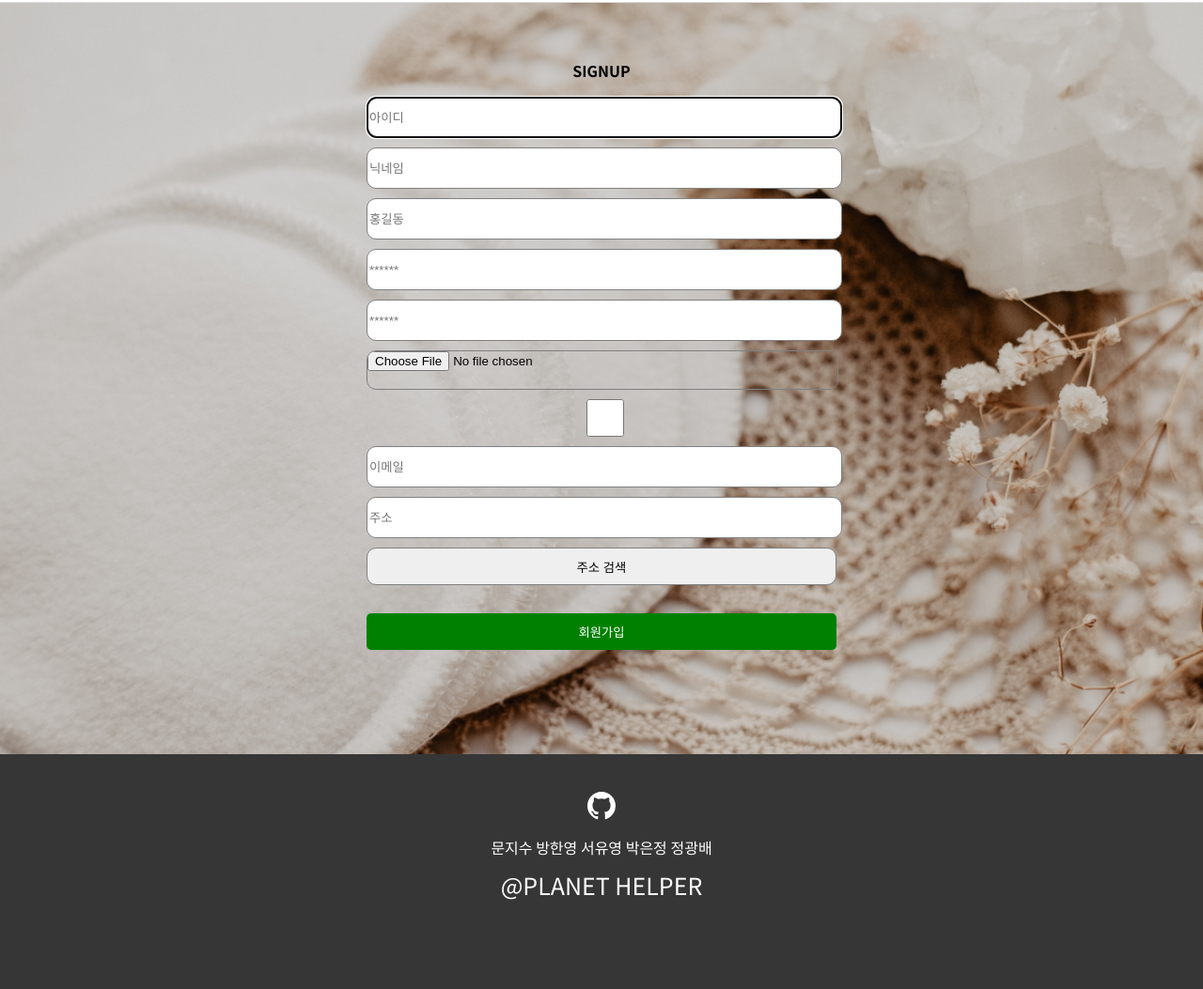
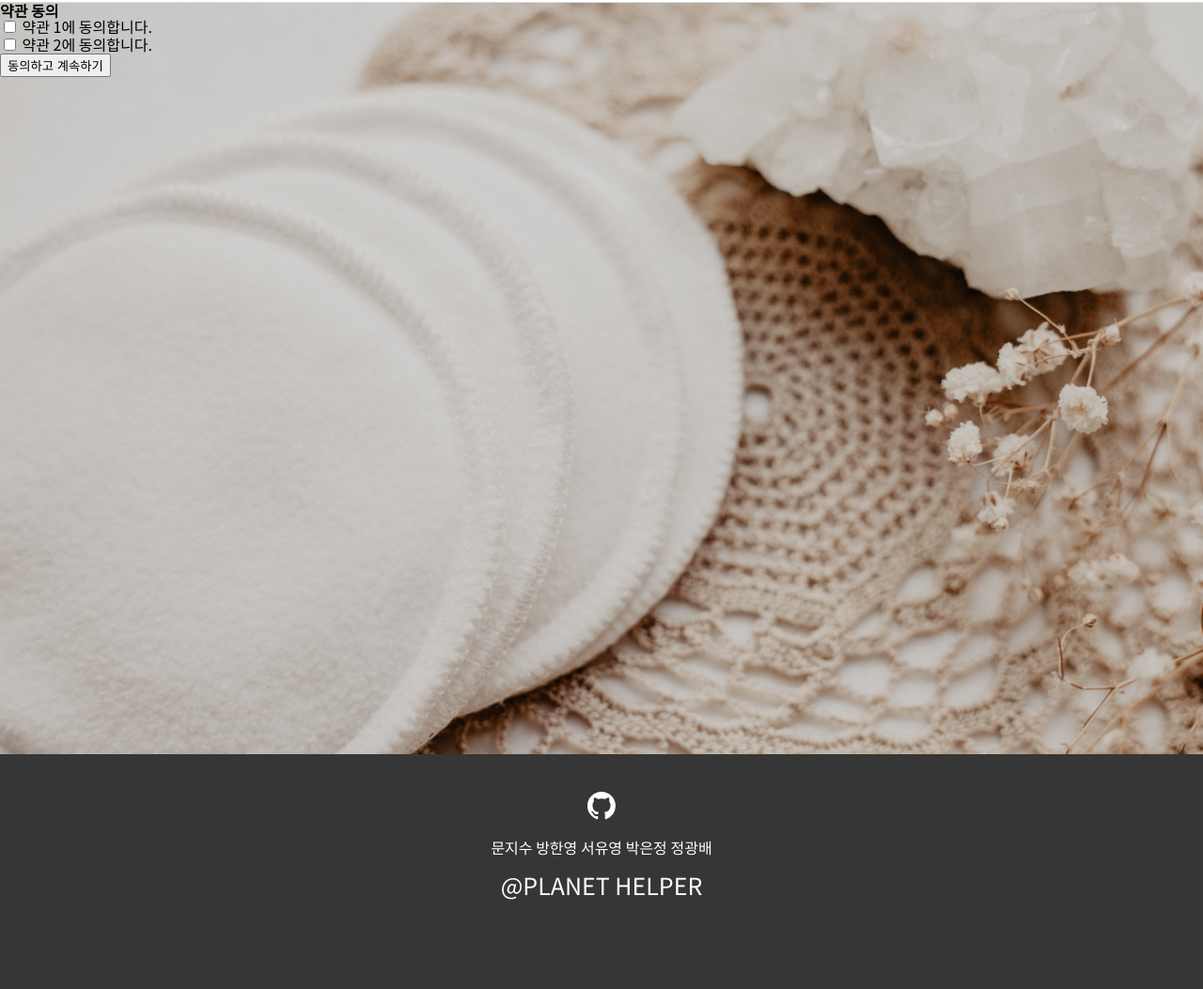
Before and after one commit to JiSuMun/zigoohang, a Django app: page /accounts/signup/ in a window 1280 px wide. Shown: the part 68-1121 px from the top of the page at 94% size. Run offline with Django 3.2, Linux system fonts and the light colour scheme; some libraries are stand-ins or nearby versions.

Commit message:
update accounts/signup

```diff
--- a/accounts/templates/accounts/activate_email.html
+++ b/accounts/templates/accounts/activate_email.html
@@ -1,7 +1,7 @@
 {% autoescape off %}
 안녕하세요, {{ user.username }}님!
-다음 링크를 클릭하여 회원가입을 완료해주세요:
-<a href="http://{{ domain }}{% url 'accounts:activate' uidb64=uidb64 token=token %}">
+<a href="http://{{ domain }}{% url 'accounts:activate' uidb64=uidb64 token=token %}">링크를 클릭하여 회원가입을 완료해주세요</a>
+
 {% endautoescape %}
 
 {{ messages }}
--- a/accounts/templates/accounts/find_user_id.html
+++ b/accounts/templates/accounts/find_user_id.html
@@ -3,7 +3,7 @@
 
 {% if messages %}
 {% for message in messages %}
-  <div{% if message.tags %} class="bg-{{message.tags}}"{% endif %}>{{ message }}</div>
+  <div>{% if message.tags %} class="bg-{{message.tags}}"{% endif %}>{{ message }}</div>
 {% endfor %}
 {% endif %}
 
--- a/accounts/templates/accounts/signup.html
+++ b/accounts/templates/accounts/signup.html
@@ -1,35 +1,153 @@
 {% extends 'base.html' %}
 {% load static %}
 
-{% block title %}
-  SignUp
-{% endblock title %}
+{% block title %}SignUp{% endblock title %}
 
 {% block head %}
 <link rel="stylesheet" href="{% static 'css/accounts/account.css' %}">
+<script src="https://cdn.jsdelivr.net/npm/axios/dist/axios.min.js"></script>
 {% endblock head %}
 
 {% block content %}
+<div id="step-1" class="signup-wrapper">
+  <div class="agreement-page">
+    <h2>약관 동의</h2>
+    <form id="agreement-form" action="{% url 'accounts:signup' %}" method="POST">
+      {% csrf_token %}
+      <input type="hidden" name="agreement-csrfmiddlewaretoken" value="{{ csrf_token }}">
+      <label for="agreement1">
+        <input type="checkbox" id="agreement1" name="agreement1" required>
+        약관 1에 동의합니다.
+      </label>
+      <br>
+      <label for="agreement2">
+        <input type="checkbox" id="agreement2" name="agreement2" required>
+        약관 2에 동의합니다.
+      </label>
+      <br>
+      <button type="submit">동의하고 계속하기</button>
+    </form>
+  </div>
+  {% comment %} {% include 'accounts/agreement.html' %} {% endcomment %}
+</div>
 
-<div class="signup-wrapper">
+<div id="step-2" class="signup-wrapper" style="display: none;">
   <div class="signup-page">
     <div class="signup-page-title">
       <h1>SIGNUP</h1>
     </div>
-    <form class="signup-page-form" action="{% url 'accounts:signup' %}" method="POST" enctype="multipart/form-data">
+    <form id="signup-form" class="signup-page-form" action="{% url 'accounts:signup' %}" method="POST" enctype="multipart/form-data">
       {% csrf_token %}
+      <input type="hidden" name="signup-csrfmiddlewaretoken" value="{{ csrf_token }}">
       {% for field in form %}
-          {{ field }}
+        {{ field }}
       {% endfor %}
       <input class="form-address" type="text" id="address" placeholder="주소" name="address">
-      <input class="address--btn" type="button" onclick="search_address()" value="주소 검색" >
+      <input class="address--btn" type="button" onclick="search_address()" value="주소 검색">
       <button type="submit">회원가입</button>
     </form>
+  </div>
+</div>
+
+<div id="step-3" style="display: none;">
+  <div class="wait-wrapper">
+    <div class="wait-page">
+      <h2>이메일을 확인해주세요.</h2>
+      <h2>이메일에 있는 링크를 클릭하여 계정을 활성화하세요.</h2>
+    </div>
+  </div>
 </div>
 
 {% endblock content %}
 
 {% block script %}
+<script src="https://code.jquery.com/jquery-3.6.0.min.js"></script>
 <script src="//t1.daumcdn.net/mapjsapi/bundle/postcode/prod/postcode.v2.js"></script>
-<script src="{% static '/js/accounts_address.js' %}" type="text/javascript"></script>
+<script src="{% static 'js/accounts_address.js' %}" type="text/javascript"></script>
+<script>
+  document.addEventListener("DOMContentLoaded", function () {
+    const agreementForm = document.getElementById("agreement-form");
+    const signupForm = document.getElementById("signup-form");
+    const step1 = document.getElementById("step-1");
+    const step2 = document.getElementById("step-2");
+    const step3 = document.getElementById("step-3");
+
+    agreementForm.addEventListener("submit", function (event) {
+      event.preventDefault();
+
+      if (this.checkValidity()) {
+        step1.style.display = "none";
+        step2.style.display = "block";
+      }
+    });
+
+    signupForm.addEventListener("submit", function (event) {
+      event.preventDefault();
+      let formValid = true;
+      const addressInput = document.getElementById("address");
+      const signupCsrfToken = document.getElementsByName("signup-csrfmiddlewaretoken")[0].value;
+
+      if (!addressInput.value) {
+        formValid = false;
+      }
+
+      if (formValid) {
+        let formData = new FormData(signupForm);
+
+        axios.defaults.headers.common['X-CSRFToken'] = signupCsrfToken;
+
+        axios
+          .post(signupForm.action, formData)
+          .then((response) => {
+            const data = response.data;
+            if (data.status === "success") {
+              step2.style.display = "none";
+              step3.style.display = "block";
+            } else {
+              alert(data.msg);
+            }
+          })
+          .catch((error) => {
+            console.error(error);
+          });
+      }
+    });
+
+  });
+</script>
+
 {% endblock script %}
+{% comment %} <script>
+  document.addEventListener("DOMContentLoaded", function () {
+    const agreementForm = document.getElementById("agreement-form");
+    const signupForm = document.getElementById("signup-form");
+    const step1 = document.getElementById("step-1");
+    const step2 = document.getElementById("step-2");
+    const step3 = document.getElementById("step-3");
+
+    agreementForm.addEventListener("submit", function (event) {
+      event.preventDefault();
+
+      if (this.checkValidity()) {
+        step1.style.display = "none";
+        step2.style.display = "block";
+      }
+    });
+
+    signupForm.addEventListener("submit", function (event) {
+      event.preventDefault();
+      let formValid = true;
+      const addressInput = document.getElementById("address");
+
+      if (!addressInput.value) {
+        formValid = false;
+      }
+
+      if (formValid) {
+        step2.style.display = "none";
+        step3.style.display = "block";
+        this.submit();
+      }
+    });
+  });
+</script> {% endcomment %}
--- a/accounts/templates/accounts/wait_for_email.html
+++ b/accounts/templates/accounts/wait_for_email.html
@@ -1,4 +1,3 @@
-{% extends 'base.html' %}
 {% load static %}
 
 {% block head %}
--- a/accounts/urls.py
+++ b/accounts/urls.py
@@ -1,7 +1,7 @@
 from django.urls import path, include
 from . import views
 from django.contrib.auth.views import LoginView
-from .views import signup, activate
+from .views import SignupView, activate
 
 
 
@@ -9,12 +9,12 @@ app_name = "accounts"
 urlpatterns = [
     path('login/', LoginView.as_view(template_name='accounts/login.html'), name='login'),
     path("logout/", views.logout, name="logout"),
-    path("signup/", views.signup, name="signup"),
+    path('signup/', SignupView.as_view(), name='signup'),
     path("update/", views.update, name="update"),
     path('delete/', views.delete, name='delete'),
     path("password/", views.change_password, name="change_password"),
     path("profile/<str:username>/", views.profile, name="profile"),
-    path('agreement/', views.AgreementView.as_view(), name='agreement'),
+    # path('agreement/', views.AgreementView.as_view(), name='agreement'),
     # 이메일 인증
     path('activate/<str:uidb64>/<str:token>/', activate, name='activate'),
     # path('<int:user_pk>/follow/', views.follow, name='follow'),
--- a/accounts/views.py
+++ b/accounts/views.py
@@ -1,7 +1,6 @@
 from django.shortcuts import render,redirect
 from django.contrib.auth.forms import AuthenticationForm
-from django.contrib.auth import login as auth_login
-from django.contrib.auth import logout as auth_logout
+from django.contrib.auth import login as auth_login, logout as auth_logout
 from django.contrib.auth.decorators import login_required
 from .forms import CustomAutentication, CustomUserCreationForm, CustomUserChangeForm, CustomPasswordChangeForm
 from django.contrib.auth import get_user_model
@@ -13,7 +12,7 @@ from django.utils.encoding import force_bytes, force_text
 from django.core.mail import EmailMessage
 from django.contrib.sites.shortcuts import get_current_site
 from django.contrib.auth.tokens import default_token_generator
-from django.http import HttpResponse
+from django.http import HttpResponse, JsonResponse
 from django.contrib import messages
 from django.contrib.auth.decorators import user_passes_test
 from posts.models import Post
@@ -25,8 +24,7 @@ from django.urls import reverse
 from django.conf import settings
 from django.template.loader import render_to_string
 from .forms import FindUserIDForm, PasswordResetRequestForm
-from django.utils.encoding import force_bytes
-from django.utils.encoding import force_str
+from django.utils.encoding import force_bytes, force_str
 from django.utils.http import urlsafe_base64_decode
 from django.contrib.auth.forms import SetPasswordForm
 from django.views.generic import View
@@ -56,58 +54,103 @@ def logout(request):
     return redirect('main')
 
 
-class AgreementView(View):
-    def get(self, request, *args, **kwargs):
-        request.session['agreement'] = False
-        return render(request, 'accounts/agreement.html')
+# class AgreementView(View):
+#     def get(self, request, *args, **kwargs):
+#         request.session['agreement'] = False
+#         return render(request, 'accounts/agreement.html')
 
-    def post(self, request, *args, **kwarg):
-        if request.POST.get('agreement1', False) and request.POST.get('agreement2', False):
-            request.session['agreement'] = True
+#     def post(self, request, *args, **kwarg):
+#         if request.POST.get('agreement1', False) and request.POST.get('agreement2', False):
+#             request.session['agreement'] = True
 
-            if request.POST.get('csregister') == 'csregister':
-                return redirect('accounts:signup')
-            else:
-                return redirect('accounts:signup')
-        else:
-            messages.info(request, "약관에 모두 동의해주세요.")
-            return render(request, 'accounts/agreement.html')
+#             if request.POST.get('csregister') == 'csregister':
+#                 return redirect('accounts:signup')
+#             else:
+#                 return redirect('accounts:signup')
+#         else:
+#             messages.info(request, "약관에 모두 동의해주세요.")
+#             return render(request, 'accounts/agreement.html')
 
 
-def signup(request):
-    if request.user.is_authenticated:
-        return redirect('main')
+# def signup(request):
+#     if request.user.is_authenticated:
+#         return redirect('main')
 
-    form = CustomUserCreationForm()
-    if request.method == 'POST':
+#     form = CustomUserCreationForm()
+#     if request.method == 'POST':
+#         form = CustomUserCreationForm(request.POST, request.FILES)
+#         if form.is_valid():
+#             user = form.save(commit=False)
+#             user.address = request.POST.get('address')
+#             user.is_active = False  # 이메일 인증 전까지 비활성화
+#             user.save()
+
+#             # 이메일 인증 메시지 작성
+#             domain = request.get_host()
+#             mail_subject = '계정 활성화'
+#             message = render_to_string('accounts/activate_email.html', {
+#             'user': user,
+#             'domain': domain,
+#             'uidb64': urlsafe_base64_encode(force_bytes(user.pk)),
+#             'token': default_token_generator.make_token(user),
+#         })
+
+#             # 이메일 발송
+#             to_email = form.cleaned_data.get('email')
+#             email = EmailMessage(mail_subject, message, to=[to_email])
+#             email.send()
+
+#             return render(request, 'accounts/wait_for_email.html')
+
+#     context = {
+#         'form': form,
+#     }
+#     return render(request, 'accounts/signup.html', context)
+
+
+
+class SignupView(View):
+    def get(self, request, *args, **kwargs):
+        if request.user.is_authenticated:
+            return redirect('main')
+
+        form = CustomUserCreationForm()
+        context = {
+            'form': form,
+        }
+        return render(request, 'accounts/signup.html', context)
+
+    def post(self, request, *args, **kwargs):
+        if request.user.is_authenticated:
+            return redirect('main')
+
         form = CustomUserCreationForm(request.POST, request.FILES)
         if form.is_valid():
             user = form.save(commit=False)
             user.address = request.POST.get('address')
-            user.is_active = False  # 이메일 인증 전까지 비활성화
+            user.is_active = False  # Deactivate user until email confirmation
             user.save()
 
-            # 이메일 인증 메시지 작성
+            # Send email activation message
             domain = request.get_host()
             mail_subject = '계정 활성화'
             message = render_to_string('accounts/activate_email.html', {
-            'user': user,
-            'domain': domain,
-            'uidb64': urlsafe_base64_encode(force_bytes(user.pk)),
-            'token': default_token_generator.make_token(user),
-        })
+                'user': user,
+                'domain': domain,
+                'uidb64': urlsafe_base64_encode(force_bytes(user.pk)),
+                'token': default_token_generator.make_token(user),
+            })
 
-            # 이메일 발송
+            # Send email
             to_email = form.cleaned_data.get('email')
             email = EmailMessage(mail_subject, message, to=[to_email])
             email.send()
+            return JsonResponse({'status': 'success'})
 
-            return render(request, 'accounts/wait_for_email.html')
-
-    context = {
-        'form': form,
-    }
-    return render(request, 'accounts/signup.html', context)
+        context = {
+            'form': form,
+        }
+        return render(request, 'accounts/signup.html', context)
 
 
 def activate(request, uidb64, token):
@@ -120,7 +163,6 @@ def activate(request, uidb64, token):
 
     if user is not None and default_token_generator.check_token(user, token):
         user.is_active = True
-
         user.save()
         messages.success(request, '가입이 성공적으로 완료되었습니다!')
         return redirect('accounts:login')
```
Also changed, not shown: accounts/migrations/0001_initial.py, donations/migrations/0001_initial.py, posts/migrations/0001_initial.py, secondhands/migrations/0001_initial.py, stores/migrations/0001_initial.py.
